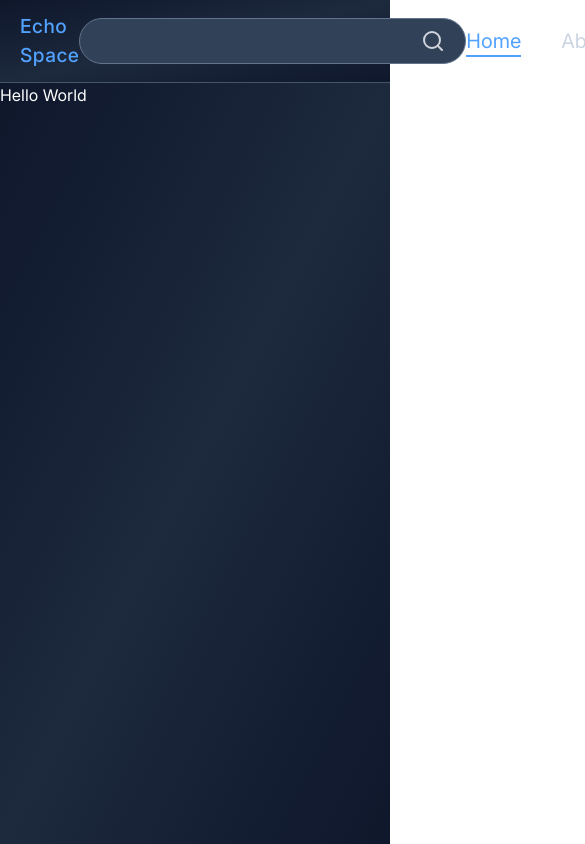
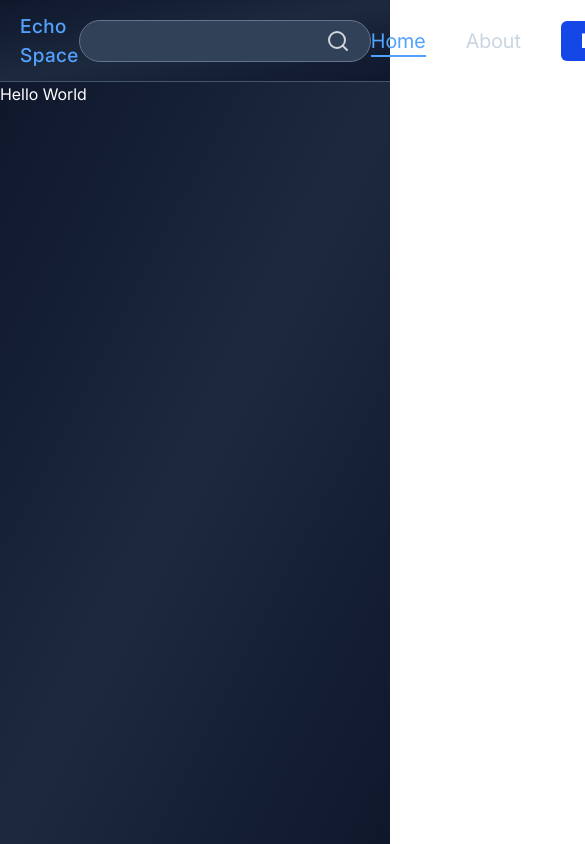
Before and after one commit to ruthlesscalm/echo-space, a React app in the folder frontend/: page / in a window 390 px wide. Shown: the top 844 px of the page, 585 px wide, since content can reach past the window. Built offline with nearby package versions, Linux system fonts and the light colour scheme; the HTML template or start-up script is replaced by a standard one.

Commit message:
Make input text responsive

```diff
--- a/frontend/src/components/SearchBar.jsx
+++ b/frontend/src/components/SearchBar.jsx
@@ -1,7 +1,11 @@
 import { useState } from "react";
 import SearchIcon from "./icons/SearchIcon";
 
-const SearchBar = () => {
+const SearchBar = ({
+  formClassName = "gap-2 px-5 py-2",
+  inputClassName = "text-xl",
+  buttonClassName = "w-6 h-6",
+}) => {
   const [searchInput, setSearchInput] = useState("");
 
   function handleSearchInputChange(e) {
@@ -14,17 +18,19 @@ const SearchBar = () => {
   return (
     <form
       onSubmit={handleSearchFormSubmit}
-      className="flex items-center gap-2 bg-slate-700 border border-slate-500 focus-within:border-slate-400 focus-within:ring focus-within:ring-slate-400 rounded-full px-5 py-2"
+      className={`flex items-center bg-slate-700 border border-slate-500 focus-within:border-slate-400 focus-within:ring focus-within:ring-slate-400 rounded-full ${formClassName}`}
     >
       <input
         type="text"
         name="search"
         value={searchInput}
         onChange={handleSearchInputChange}
-        className="text-xl focus:outline-none focus-visible:outline-none"
+        className={`focus:outline-none focus-visible:outline-none ${inputClassName}`}
       />
       <button type="submit" className="focus:o">
-        <SearchIcon className="w-6 h-6 text-gray-300 hover:text-white transition-colors cursor-pointer " />
+        <SearchIcon
+          className={`text-gray-300 hover:text-white transition-colors cursor-pointer ${buttonClassName}`}
+        />
       </button>
     </form>
   );
--- a/frontend/src/components/header/Header.jsx
+++ b/frontend/src/components/header/Header.jsx
@@ -19,9 +19,9 @@ const Header = () => {
   return (
     <header className="bg-linear-to-br from-slate-900 via-slate-800 to-slate-900 text-white flex justify-between px-5 py-3 items-center border-b border-slate-600">
       <div>
-        <LogoText className="text-[clamp(18px,0.85vw+1rem,3.25rem)]" />
+        <LogoText className="text-[clamp(18px,0.8vw+1rem,3rem)]" />
       </div>
-      <SearchBar />
+      <SearchBar inputClassName="text-[clamp(14px,0.35vw+0.75rem,1.5px)]" />
       <nav>
         <ul className="flex gap-10 text-xl">
           {links.map(({ label, href, varient }) => {
```
